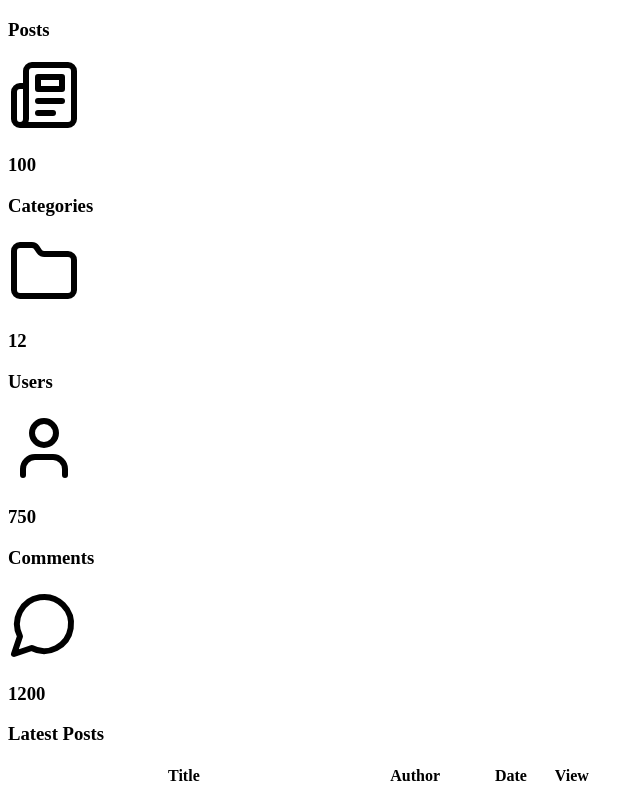
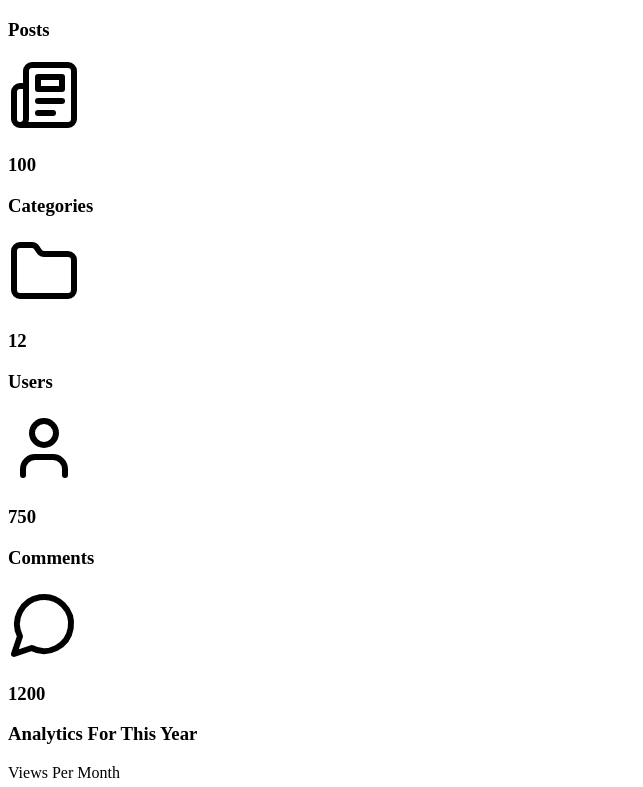
Before and after one commit to nt2311-vn/nextjs-admindashboard, a Next.js app: page / in a window 1280 px wide. Shown: the top 787 px of the page, without its empty margins (0-643 px from the left). Built offline with nearby package versions, Linux system fonts and the light colour scheme.

Commit message:
implement the component into page tsx

```diff
--- a/app/page.tsx
+++ b/app/page.tsx
@@ -1,6 +1,7 @@
 import DashboardCard from "@/components/dashboard/DashboardCard";
 import { Folder, Newspaper, User, MessageCircle } from "lucide-react";
 import PostsTable from "@/components/posts/PostsTable";
+import AnalyticsChart from "@/components/dashboard/AnalyticsChart";
 
 export default function Home() {
   return (
@@ -27,6 +28,7 @@ export default function Home() {
           icon={<MessageCircle className="text-slate-500" size={72} />}
         />
       </div>
+      <AnalyticsChart />
       <PostsTable title="Latest Posts" limit={5} />
     </>
   );
```
